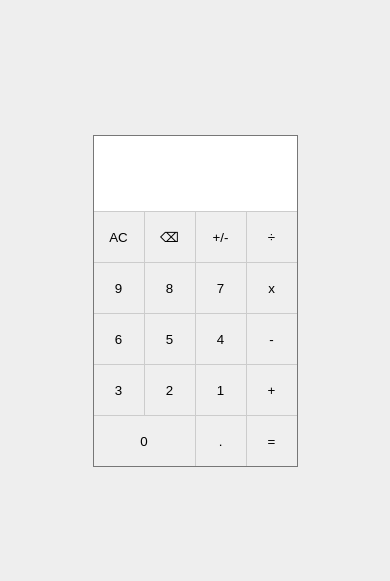
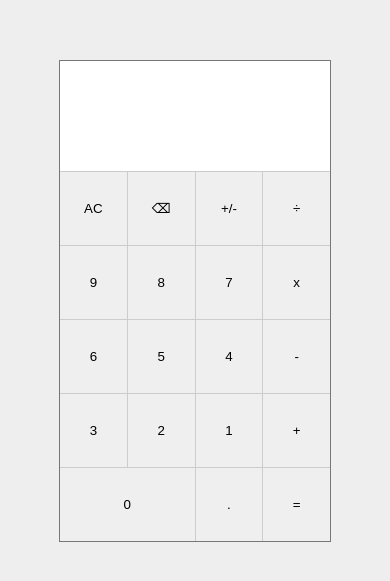
Before and after one commit to Elijah-J/vanillajs-calculator, a plain HTML site: page index.html in a window 390 px wide. Shown: the part 129-710 px from the top of the page. Drawn offline with Linux system fonts and the light colour scheme.

Commit message:
make layout more responsive

```diff
--- a/style.css
+++ b/style.css
@@ -30,8 +30,8 @@ button:focus {
 .grid-container {
   display: grid;
 
-  grid-template-columns: 50px 50px 50px 50px;
-  grid-template-rows: 75px 50px 50px 50px 50px 50px;
+  grid-template-columns: repeat(4, 1fr);
+  grid-template-rows: 1.5fr repeat(5, 1fr);
 
   grid-template-areas:
     "display display display display"
@@ -44,18 +44,28 @@ button:focus {
   column-gap: 1px;
   row-gap: 1px;
 
+  min-width: 270px;
+  min-height: 480px;
+
   border: 1px solid #777;
 
   background: #ccc;
 }
 
 .calculator__display {
+  display: flex;
+  justify-content: flex-end;
+  align-items: center;
+
   grid-area: display;
 
-  padding: 1.8em;
-  padding-right: 1em;
+  box-sizing: border-box;
+  padding: 1.6rem;
+  padding-right: 1rem;
 
   font-family: sans-serif;
+  font-size: 1.4rem;
+
   text-align: right;
 
   background: #fff;
```
